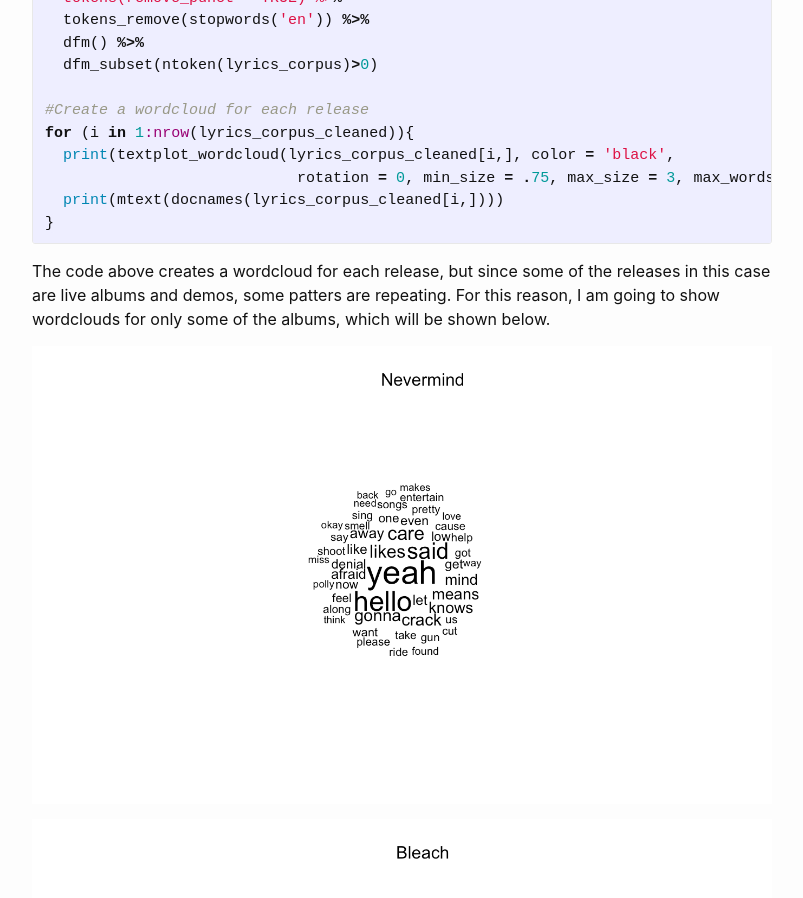
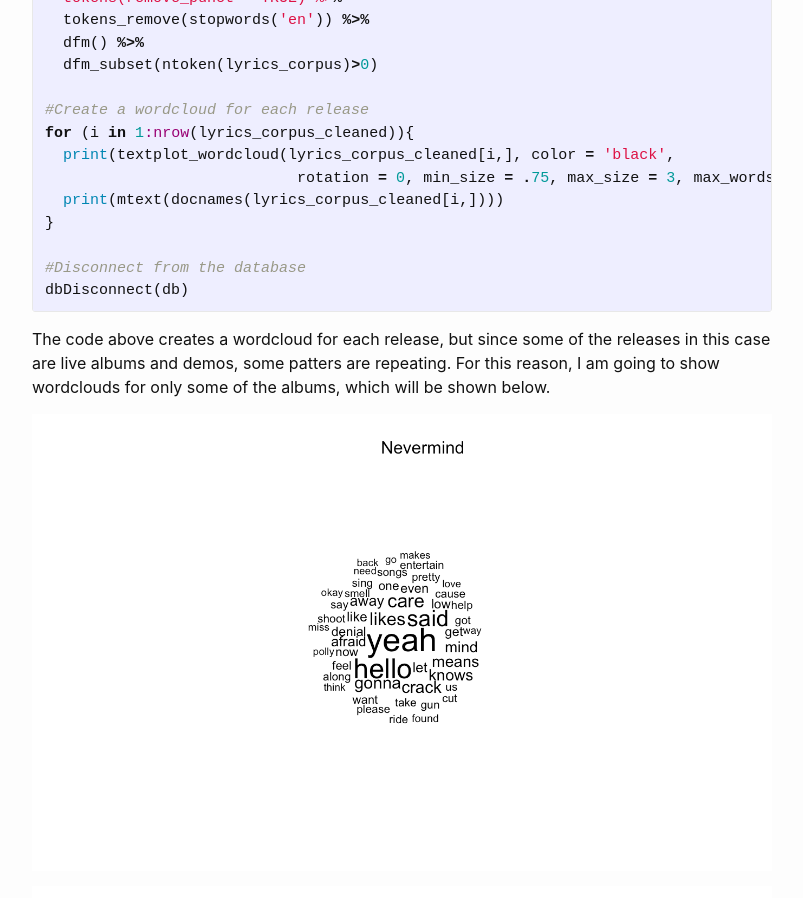
Before and after one commit to mariaadshead/mariaadshead.github.io, a Jekyll site: the page built from docs/_posts/2023-01-16-Downloading-music-artist-data-using-APIs-in-R.markdown, in a window 1280 px wide and 900 px high, scrolled down 12720 px. Shown: the whole window, without its empty margins (238-1041 px from the left). Built offline with Jekyll 4.4.1, drawn with Linux system fonts in a browser that asks for light colours.

Commit message:
Update 2023-01-16-Downloading-music-artist-data-using-APIs-in-R.markdown

```diff
--- a/docs/_posts/2023-01-16-Downloading-music-artist-data-using-APIs-in-R.markdown
+++ b/docs/_posts/2023-01-16-Downloading-music-artist-data-using-APIs-in-R.markdown
@@ -528,6 +528,9 @@ for (i in 1:nrow(lyrics_corpus_cleaned)){
                             rotation = 0, min_size = .75, max_size = 3, max_words = 50))
   print(mtext(docnames(lyrics_corpus_cleaned[i,])))
 }
+
+#Disconnect from the database
+dbDisconnect(db)
 {% endhighlight %}
 
 The code above creates a wordcloud for each release, but since some of the releases in this case are live albums and demos, some patters are repeating. For this reason, I am going to show wordclouds for only some of the albums, which will be shown below.
```
